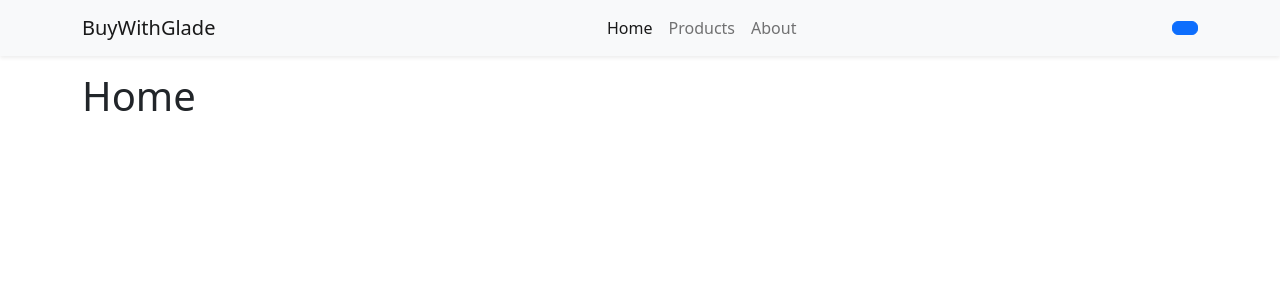
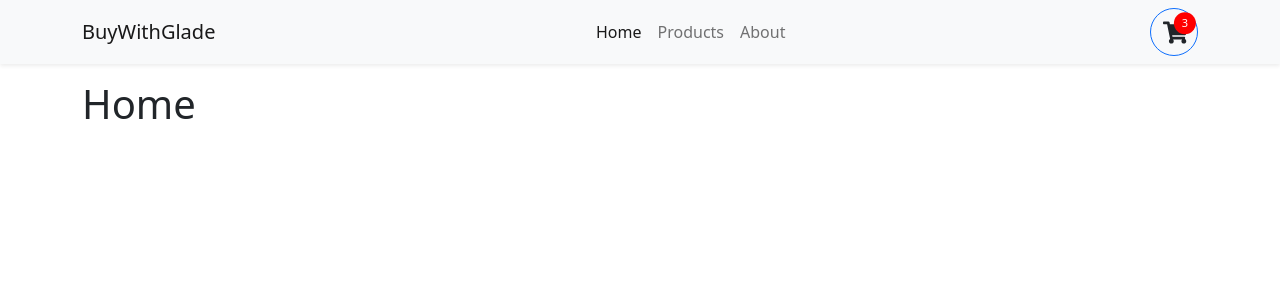
Before and after one commit to Eceegit/pay-with-glade, a React (Vite) app: page / in a window 1280 px wide. Shown: the top 300 px of the page. Built offline with nearby package versions, Linux system fonts and the light colour scheme.

Commit message:
fetchingApi

```diff
--- a/package.json
+++ b/package.json
@@ -12,7 +12,9 @@
     "bootstrap": "^5.2.3",
     "react": "^18.2.0",
     "react-bootstrap": "^2.7.2",
+    "react-bootstrap-icons": "^1.10.2",
     "react-dom": "^18.2.0",
+    "react-icons": "^4.8.0",
     "react-router-dom": "^6.9.0"
   },
   "devDependencies": {
--- a/src/App.tsx
+++ b/src/App.tsx
@@ -1,8 +1,8 @@
 import {Routes, Route} from 'react-router-dom'
 import {Container} from 'react-bootstrap'
-import {Home} from './components/Home'
-import {Products} from './components/Products'
-import {About} from './components/About'
+import {Home} from './pages/Home'
+import {Products} from './pages/Products'
+import {About} from './pages/About'
 import {Navigation} from './components/Navigation'
 
 function App() {
--- a/src/components/Navigation.tsx
+++ b/src/components/Navigation.tsx
@@ -1,10 +1,13 @@
 import React from 'react'
 import {Navbar, Container, Nav, Button} from 'react-bootstrap'
 import {NavLink} from 'react-router-dom'
+import { FaShoppingCart } from "react-icons/fa";
+import '../style.css'
+
 
 export const Navigation = () => {
   return (
-    <Navbar className='bg-light shadow-sm mb-3'>
+    <Navbar className='bg-light shadow-sm mb-3' sticky='top'>
       <Container>
         <Navbar.Brand href='/'>
           BuyWithGlade
@@ -16,7 +19,20 @@ export const Navigation = () => {
           <Nav.Link to='/about' as={NavLink}>About</Nav.Link>
         </Nav>
 
-        <Button></Button>
+        <Button variant='outline-primary' className='rounded-circle' style={{position: "relative", width: '3rem', height:"3rem"}}>
+            <FaShoppingCart size={25} className='text-dark' />
+            <span className='text-white  d-flex justify-content-center align-items-center rounded-circle'
+            style={{
+              position: 'absolute',
+              backgroundColor: 'red',
+              top: 0,
+              right: 0,
+              width: '22px',
+              height: '22px',
+              fontSize: '11px',
+              transform: 'translate(-5%, 15%)'
+              }}>3</span>
+        </Button>
       </Container>
     </Navbar>
   )
--- a/src/components/Products.tsx
+++ /dev/null
@@ -1,7 +0,0 @@
-import React from 'react'
-
-export const Products = () => {
-  return (
-    <div>Products</div>
-  )
-}
--- /dev/null
+++ b/src/data/productsData.tsx
@@ -0,0 +1,105 @@
+type Product = {
+     id: number;
+     title: string;
+     description: string;
+     price: number;
+     discountPercentage: number;
+     rating: number;
+     stock: number;
+     brand: string;
+     category: string;
+     thumbnail: string;
+     images: string[];
+}
+export default async function productsData(): Promise<Product[]>{
+   const  data = await fetch('https://dummyjson.com/products')
+           try{
+                const res = await data.json()
+                return res as Product[]
+           } catch(err){
+                console.log(err)
+                throw new Error('Failed to fetch product data');
+           }
+  }
+
+  export type {Product}
+// [
+//     {
+//         "id": 1,
+//         "title": "iPhone 9",
+//         "description": "An apple mobile which is nothing like apple",
+//         "price": 549,
+//         "discountPercentage": 12.96,
+//         "rating": 4.69,
+//         "stock": 94,
+//         "brand": "Apple",
+//         "category": "smartphones",
+//         "thumbnail": "...",
+//         "images": ["...", "...", "..."]
+//       },
+//       {
+//             "id": 2,
+//             "title": "iPhone 10",
+//             "description": "An apple mobile which is nothing like apple",
+//             "price": 649,
+//             "discountPercentage": 12.96,
+//             "rating": 4.69,
+//             "stock": 94,
+//             "brand": "Apple",
+//             "category": "smartphones",
+//             "thumbnail": "...",
+//             "images": ["...", "...", "..."]
+//         },
+//         {
+//             "id": 3,
+//             "title": "iPhone 11",
+//             "description": "An apple mobile which is nothing like apple",
+//             "price": 749,
+//             "discountPercentage": 12.96,
+//             "rating": 4.69,
+//             "stock": 94,
+//             "brand": "Apple",
+//             "category": "smartphones",
+//             "thumbnail": "...",
+//             "images": ["...", "...", "..."]
+//         },
+//         {
+//             "id": 4,
+//             "title": "iPhone 12",
+//             "description": "An apple mobile which is nothing like apple",
+//             "price": 849,
+//             "discountPercentage": 12.96,
+//             "rating": 4.69,
+//             "stock": 94,
+//             "brand": "Apple",
+//             "category": "smartphones",
+//             "thumbnail": "...",
+//             "images": ["...", "...", "..."]
+//         },
+//         {
+//             "id": 5,
+//             "title": "iPhone 13",
+//             "description": "An apple mobile which is nothing like apple",
+//             "price": 949,
+//             "discountPercentage": 12.96,
+//             "rating": 4.69,
+//             "stock": 94,
+//             "brand": "Apple",
+//             "category": "smartphones",
+//             "thumbnail": "...",
+//             "images": ["...", "...", "..."]
+//         },
+//         {
+//             "id": 6,
+//             "title": "iPhone 14",
+//             "description": "An apple mobile which is nothing like apple",
+//             "price": 1049,
+//             "discountPercentage": 12.96,
+//             "rating": 4.69,
+//             "stock": 94,
+//             "brand": "Apple",
+//             "category": "smartphones",
+//             "thumbnail": "...",
+//             "images": ["...", "...", "..."]
+//         }
+// ]
--- /dev/null
+++ b/src/pages/Products.tsx
@@ -0,0 +1,69 @@
+import React, { useEffect, useState } from 'react'
+import productsData, {Product} from '../data/productsData'
+import {Row, Col, Card} from 'react-bootstrap'
+
+
+export const Products = () => {
+  const [products, setProducts] = useState<Product[]>([])
+  const [loading, setLoading] = useState<boolean>(true)
+
+  useEffect(() => {
+    const fetchData = async () => {
+      try {
+        const dataMount: Product[] = await productsData();
+        console.log('dataMount:', dataMount);
+        setProducts(dataMount);
+        setLoading(false);
+        console.log('products', products);
+      } catch (error) {
+        console.log(error.message);
+      }
+    };
+    fetchData();
+
+  },[])
+
+
+
+
+  return (
+    <div>
+    <div>Products</div>
+      {loading ? (
+        <div>Loading</div>
+      ): products.length > 0 ? (
+        <Row>
+      {products.map((product) => (
+        <Col key={product.id}>
+          <Card>
+            <Card.Img variant="top" src={product.thumbnail} />
+            <Card.Body>
+              <Card.Title>{product.title}</Card.Title>
+              <Card.Text>{product.description}</Card.Text>
+              <Card.Text>{`$${product.price}`}</Card.Text>
+            </Card.Body>
+          </Card>
+        </Col>
+      ))}
+    </Row>
+      ) : <div>No products</div>}
+  </div>
+
+
+
+
+
+
+
+
+    // <div>
+    //     <div>Products</div>
+    //     <Row>
+    //         {productsData.map(product => (
+    //             <Col>{{product}}</Col>
+
+    //         ))}
+    //     </Row>
+    // </div>
+  )
+}
--- /dev/null
+++ b/src/style.css
@@ -0,0 +1,13 @@
+.rounded-circle:hover  {
+    background-color: #eee; /* Change the button background color on hover */
+    color: #000;
+    transition: 0.5s;
+
+  }
+   button {
+    outline: #f00;
+  }
+
+  .rounded-circle:hover span {
+    background-color: #f00; /* Change the cart count span background color on hover */
+  }
```
Also changed, not shown: src/pages/About.tsx (renamed from src/components/About.tsx), src/pages/Home.tsx (renamed from src/components/Home.tsx), 1 other file (tests, documents, lock files or other folders).
